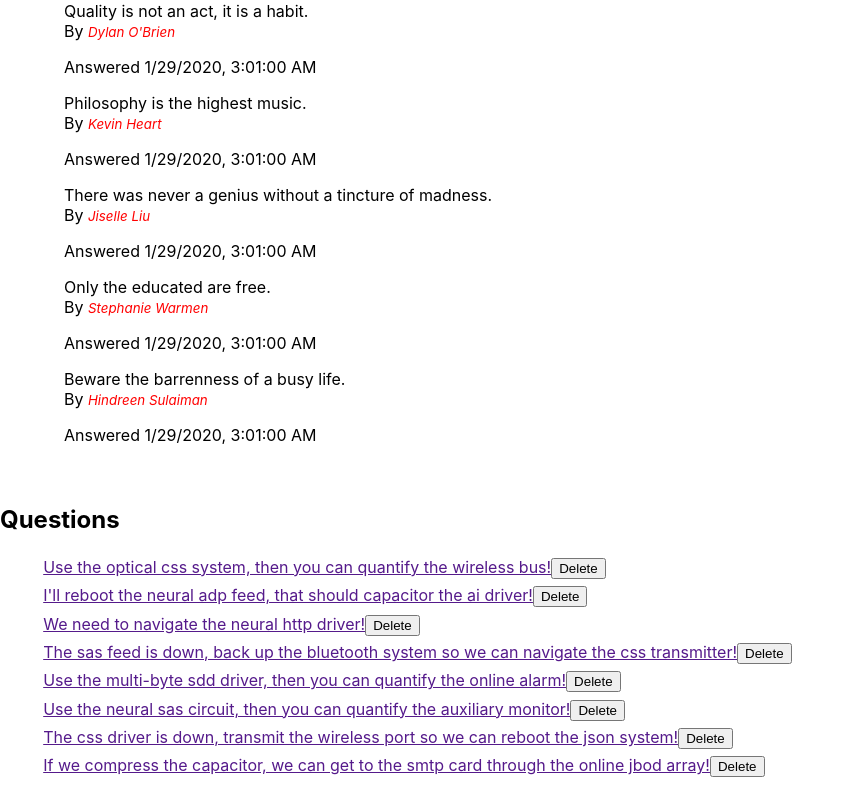
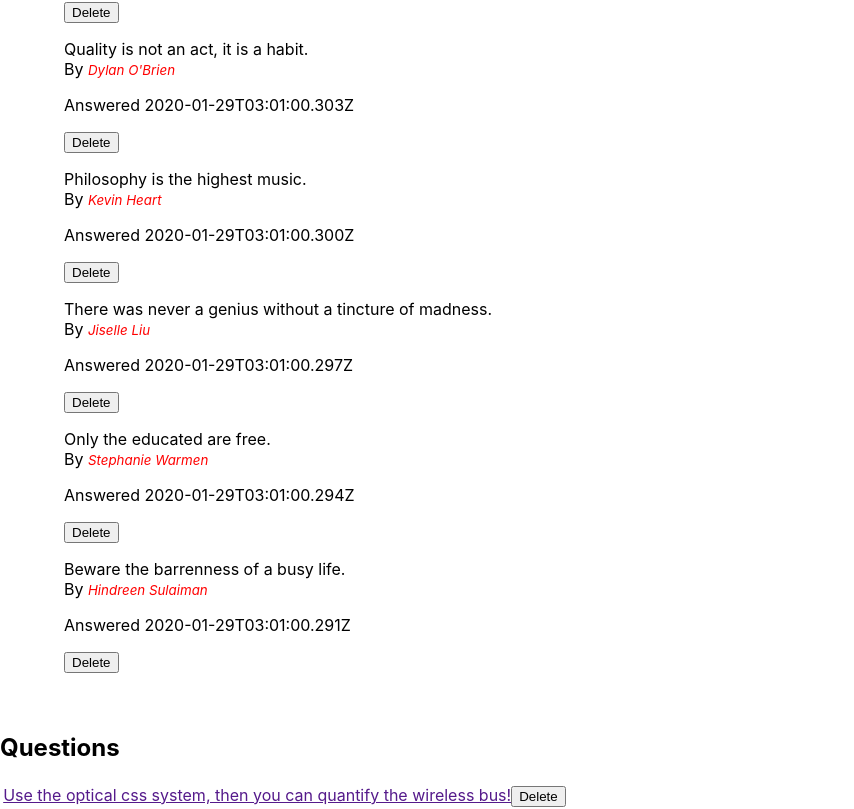
Before and after one commit to CodeCoreYVR/react_awesome_answers_nov_2019, a React (Create React App) app: page / in a window 1280 px wide. Shown: the part 298-1107 px from the top of the page, without its empty margins (0-854 px from the left). Built offline with nearby package versions, Linux system fonts and the light colour scheme.

Commit message:
Add demo for Delete Answers

```diff
--- a/src/components/AnswerDetails.js
+++ b/src/components/AnswerDetails.js
@@ -16,6 +16,7 @@ export const AnswerDetails = props => {
         </small>
       </p>
       <p>Answered {props.created_at.toLocaleString()}</p>
+      <button onClick={() => props.onDeleteClick(props.id)}>Delete</button>
     </div>
   );
 };
--- a/src/components/AnswerList.js
+++ b/src/components/AnswerList.js
@@ -8,9 +8,8 @@ export const AnswerList = props => {
       {props.answers.map(answer => (
         <AnswerDetails
           key={answer.id}
-          body={answer.body}
-          author={answer.author}
-          created_at={new Date(answer.created_at)}
+          {...answer}
+          onDeleteClick={props.onAnswerDeleteClick}
         />
       ))}
     </ul>
--- a/src/components/QuestionIndexPage.js
+++ b/src/components/QuestionIndexPage.js
@@ -43,7 +43,7 @@ export class QuestionIndexPage extends Component {
         <ul
           style={{
             listStyle: "none",
-            paddigLeft: 0
+            paddingLeft: 0
           }}
         >
           {this.state.questions.map(question => (
--- a/src/components/QuestionShowPage.js
+++ b/src/components/QuestionShowPage.js
@@ -22,6 +22,15 @@ class QuestionShowPage extends Component {
     });
   }
 
+  deleteAnswer(id) {
+    this.setState({
+      question: {
+        ...this.state.question,
+        answers: this.state.question.answers.filter(a => a.id !== id)
+      }
+    });
+  }
+
   render() {
     if (!this.state.question) {
       return (
@@ -36,7 +45,10 @@ class QuestionShowPage extends Component {
       <div className="Page">
         <QuestionDetails {...this.state.question} />
         <button onClick={() => this.deleteQuestion()}>Delete</button>
-        <AnswerList answers={this.state.question.answers} />
+        <AnswerList
+          answers={this.state.question.answers}
+          onAnswerDeleteClick={id => this.deleteAnswer(id)}
+        />
       </div>
     );
   }
```
